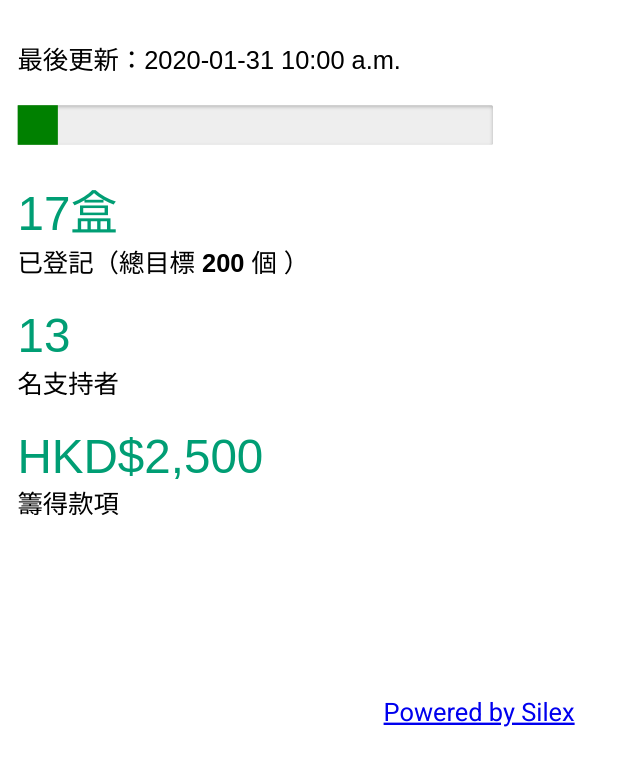
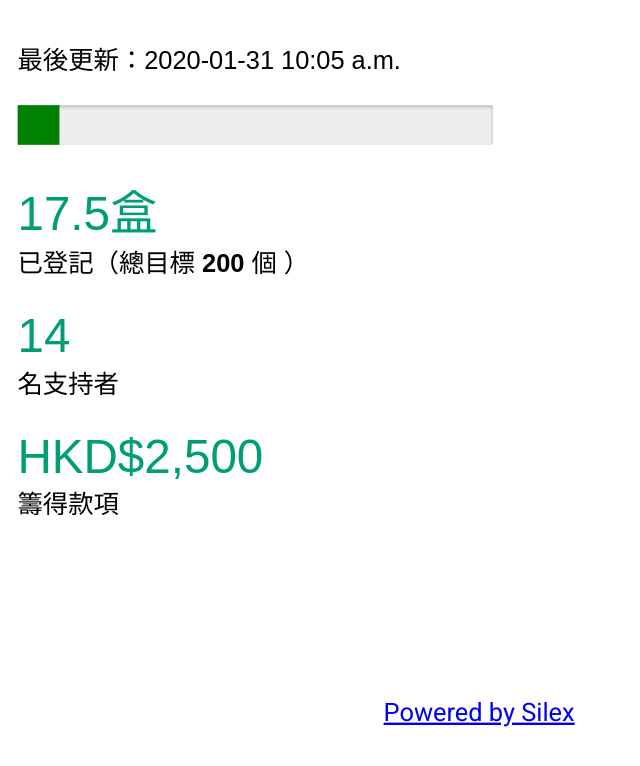
Before and after one commit to likitty14/ndjcStatData, a plain HTML site: page index.html in a window 1280 px wide. Shown: the whole page, without its empty margins (0-640 px from the left). Drawn offline with Linux system fonts and the light colour scheme.

Commit message:
Batch update

```diff
--- a/index.html
+++ b/index.html
@@ -39,13 +39,13 @@
         <div data-silex-type="container-element" class="editable-style silex-element-content silex-id-1478366444112-0 silex-container-content container-element website-width" style=""></div>
     </div>
     <div data-silex-type="container-element" class="container-element editable-style silex-id-1474394621033-3 section-element" style="">
-        <div data-silex-type="container-element" class="editable-style silex-element-content silex-id-1474394621032-2 silex-container-content container-element website-width" style=""><div data-silex-type="html-element" class="editable-style silex-id-1580399934996-0 html-element" style=""><div class="silex-element-content">最後更新：2020-01-31&nbsp;10:00&nbsp;a.m.
+        <div data-silex-type="container-element" class="editable-style silex-element-content silex-id-1474394621032-2 silex-container-content container-element website-width" style=""><div data-silex-type="html-element" class="editable-style silex-id-1580399934996-0 html-element" style=""><div class="silex-element-content">最後更新：2020-01-31&nbsp;10:05&nbsp;a.m.
 <br><br>
-<progress max="200" value="17"></progress><br>
-<span class="importantNumber">17盒</span><br>
+<progress max="200" value="17.5"></progress><br>
+<span class="importantNumber">17.5盒</span><br>
 已登記（總目標 <b>200</b> 個 ）<br>
 <br>
-<span class="importantNumber">13</span><br>
+<span class="importantNumber">14</span><br>
 名支持者<br>
 <br>
 <span class="importantNumber">HKD$2,500</span><br>
```
